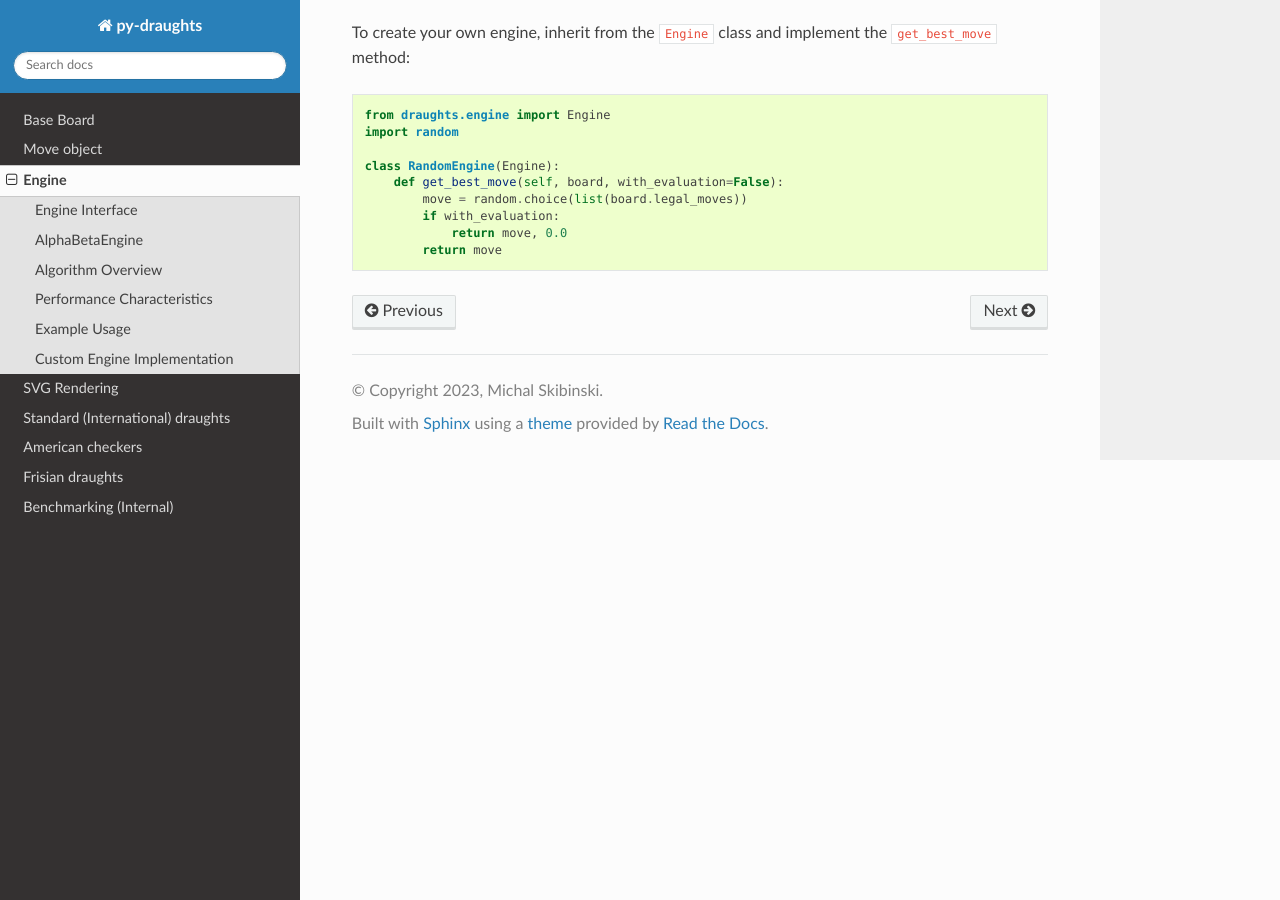
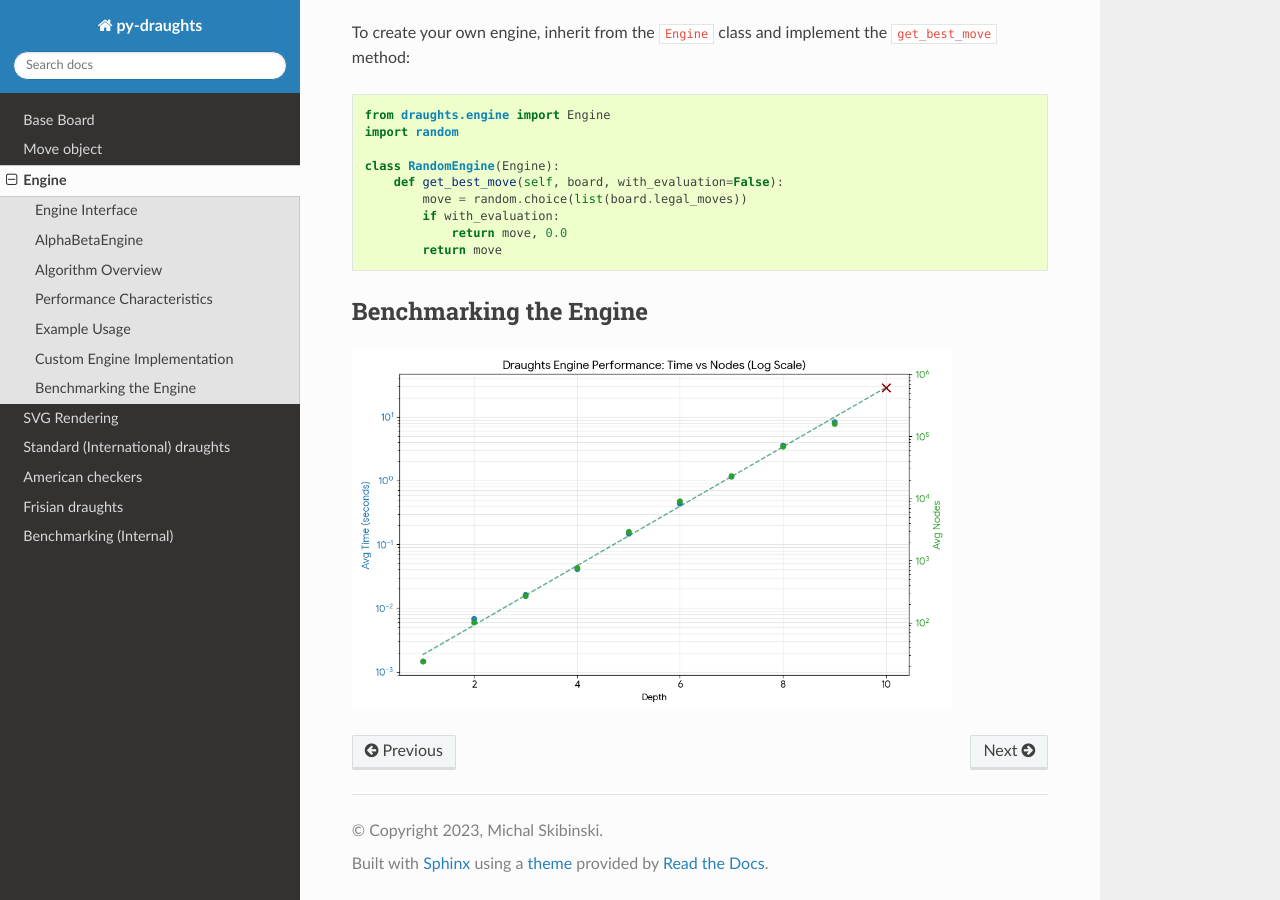
Before and after one commit to miskibin/py-draughts, a Sphinx documentation site: the page built from docs/source/engine.rst, in a window 1280 px wide and 900 px high, scrolled down 1741 px. Built offline with Sphinx 7.4.7 and the Read the Docs theme 3.1.0, drawn with Linux system fonts in a browser that asks for light colours.

Commit message:
feat: Add benchmarking section to engine documentation with benchmark image

```diff
--- a/docs/source/engine.rst
+++ b/docs/source/engine.rst
@@ -83,3 +83,11 @@ the ``get_best_move`` method::
             if with_evaluation:
                 return move, 0.0
             return move
+
+
+Benchmarking the Engine
+-----------------------
+
+.. image:: _static/engine_benchmark.png
+   :alt: Engine Benchmark Results
+   :width: 600px
```
Also changed, not shown: docs/source/_static/engine_benchmark.png (added).
